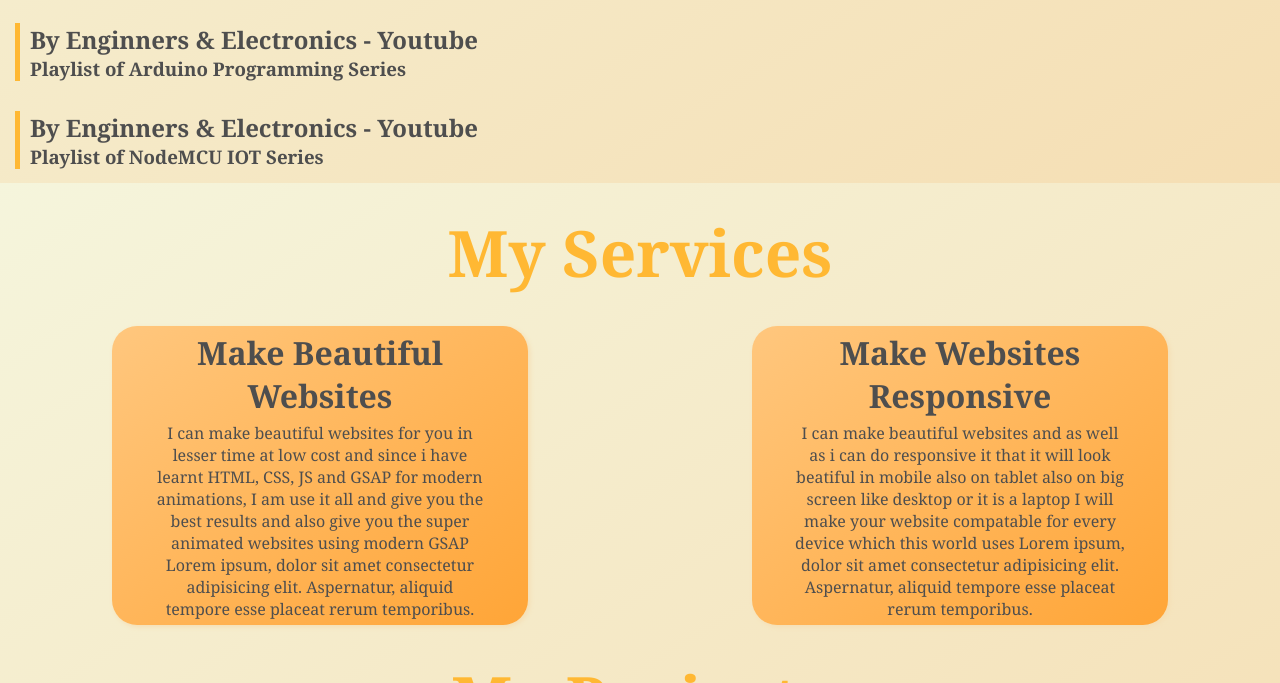
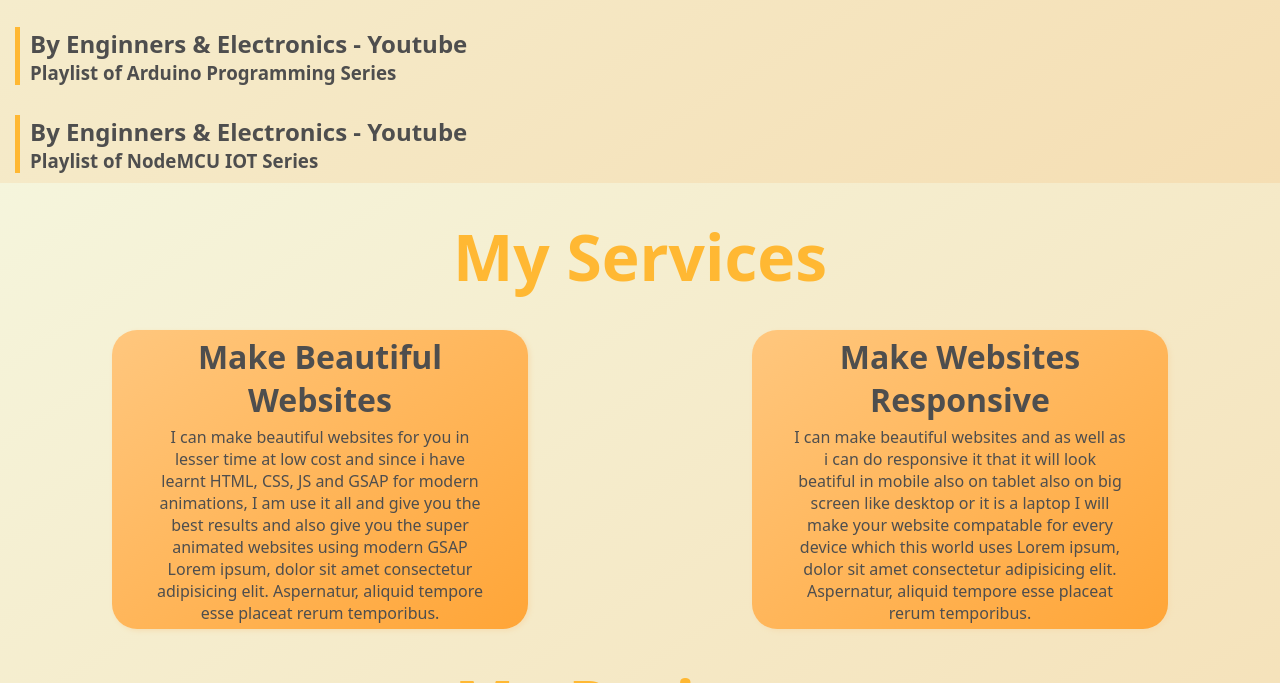
Before and after one commit to Kartik-Developer-19/kartik_developer, a plain HTML site: page index.html in a window 1280 px wide. Shown: the part 617-1300 px from the top of the page. Drawn offline with nearby package versions, Linux system fonts and the light colour scheme.

Commit message:
Update style.css

```diff
--- a/style.css
+++ b/style.css
@@ -2,7 +2,7 @@
     margin: 0;
     padding: 0;
     box-sizing: border-box;
-    font-family:Cambria, Cochin, Georgia, Times, 'Times New Roman', serif;
+    font-family: system-ui, -apple-system, BlinkMacSystemFont, "Segoe UI", Roboto, Helvetica, Arial, sans-serif;
     text-decoration: none;
     list-style: none;
     color: black;
```
